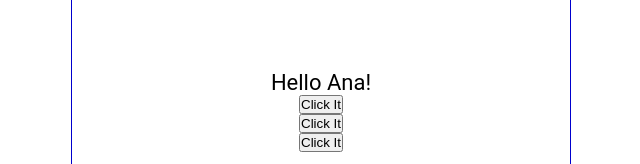
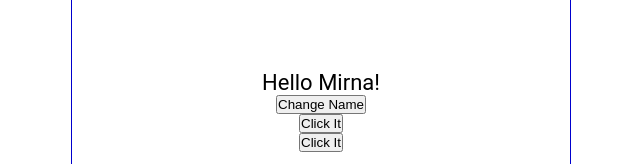
Before and after one commit to mpuseljic/learn-react, a React (Create React App) app: page / in a window 1280 px wide. Shown: the part 297-461 px from the top of the page, without its empty margins (319-959 px from the left). Built offline with nearby package versions, Linux system fonts and the light colour scheme.

Commit message:
Update Content.js

```diff
--- a/src/Content.js
+++ b/src/Content.js
@@ -1,18 +1,24 @@
 import React from "react";
+import { useState } from "react";
 
 const Content = () => {
+  const [name, setName] = useState("Mirna");
+  const [count, setCount] = useState(0);
+
   const handleNameChange = () => {
     const names = ["Mirna", "Ana", "Ivana"];
     const int = Math.floor(Math.random() * 3);
-    return names[int];
+    setName(names[int]);
   };
 
   const handleClick = () => {
-    console.log("You clicked it");
+    setCount(count + 1);
+    setCount(count + 1);
+    console.log(count);
   };
 
-  const handleClick2 = (name) => {
-    console.log(`${name} was clicked`);
+  const handleClick2 = () => {
+    console.log(count);
   };
 
   const handleClick3 = (e) => {
@@ -21,10 +27,10 @@ const Content = () => {
 
   return (
     <main>
-      <p onDoubleClick={handleClick}>Hello {handleNameChange()}!</p>
+      <p onDoubleClick={handleClick}>Hello {name}!</p>
+      <button onClick={handleNameChange}>Change Name</button>
       <button onClick={handleClick}>Click It</button>
-      <button onClick={() => handleClick2("Mirna")}>Click It</button>
-      <button onClick={(e) => handleClick3(e)}>Click It</button>
+      <button onClick={handleClick2}>Click It</button>
     </main>
   );
 };
```
